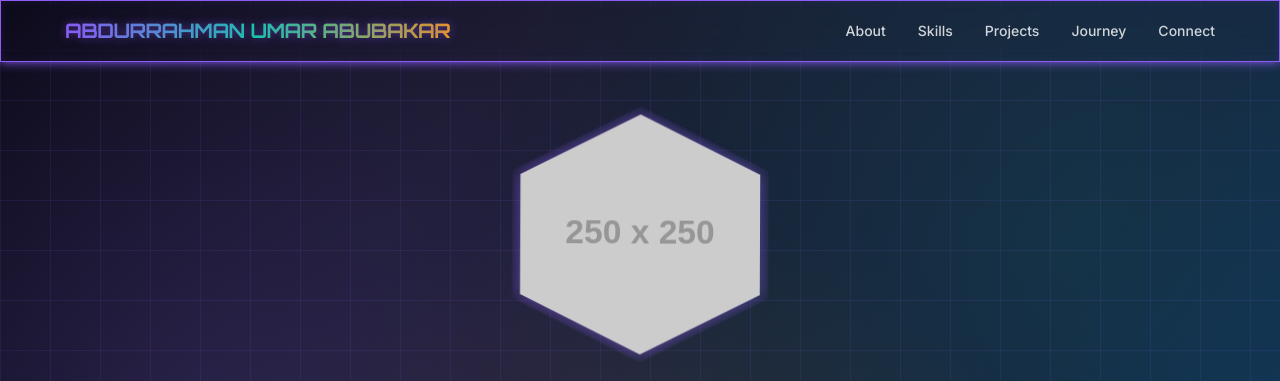
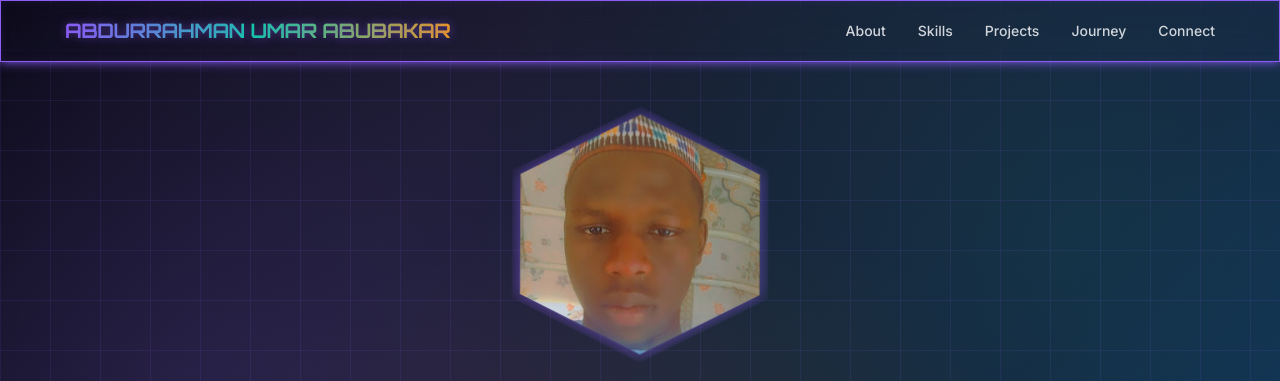
Before and after one commit to Dankano171/my-information-website, a plain HTML site: page index3.html in a window 1280 px wide. Shown: the top 381 px of the page. Drawn offline with nearby package versions, Linux system fonts and the light colour scheme; placeholder pictures from the web are drawn by us.

Commit message:
Update index3.html

```diff
--- a/index3.html
+++ b/index3.html
@@ -234,7 +234,7 @@
         <div class="section-content max-w-7xl mx-auto py-16 px-4 sm:px-8 lg:px-16 text-center z-10">
             <div class="floating mb-8">
                 <div class="hexagon w-64 h-64 mx-auto bg-gradient-to-br from-primary to-secondary flex items-center justify-center glow pulse">
-                    <img src="https://placehold.co/250x250/1f2937/ffffff?text=AUA"
+                    <img src="/my-information-website/MINE.jpg"
                          onerror="this.style.display='none';"
                          class="w-60 h-60 hexagon object-cover"
                          alt="ABURRAHMAN UMAR ABUBAKAR Profile Picture">
```
